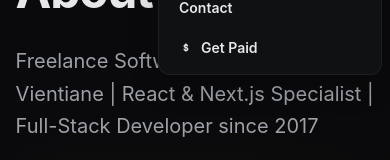
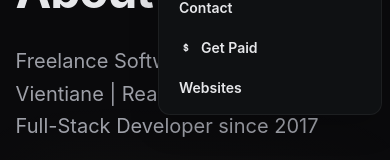
Before and after one commit to maxonreid/maxonreid-2026, a Next.js app: page /en/about in a window 390 px wide. Both pictures are taken after a click on the button 151 px from the left and 34 px from the top of the page. Shown: the part 251-411 px from the top of the page. Built offline with nearby package versions, Linux system fonts and the light colour scheme; no server answers.

Commit message:
websites in mobile navbar

```diff
--- a/app/components/Navbar.tsx
+++ b/app/components/Navbar.tsx
@@ -244,6 +244,15 @@ export default function Navbar() {
             {t('referral')}
           </Link>
 
+          <Link
+            href="/websites"
+            className={`rounded-lg px-3 py-2 text-left text-sm font-semibold no-underline transition-colors focus-visible:outline-2 focus-visible:outline-offset-2 focus-visible:outline-[var(--nav-active)] ${pathname?.includes('/websites') ? 'text-[var(--nav-active)] bg-[var(--nav-hover-bg)]' : 'text-[var(--text-primary)] hover:bg-[var(--hover-bg)]'}`}
+            locale={locale}
+            onClick={() => setIsMenuOpen(false)}
+          >
+            {t('websites')}
+          </Link>
+
         </div>
       )}
     </nav>
```
